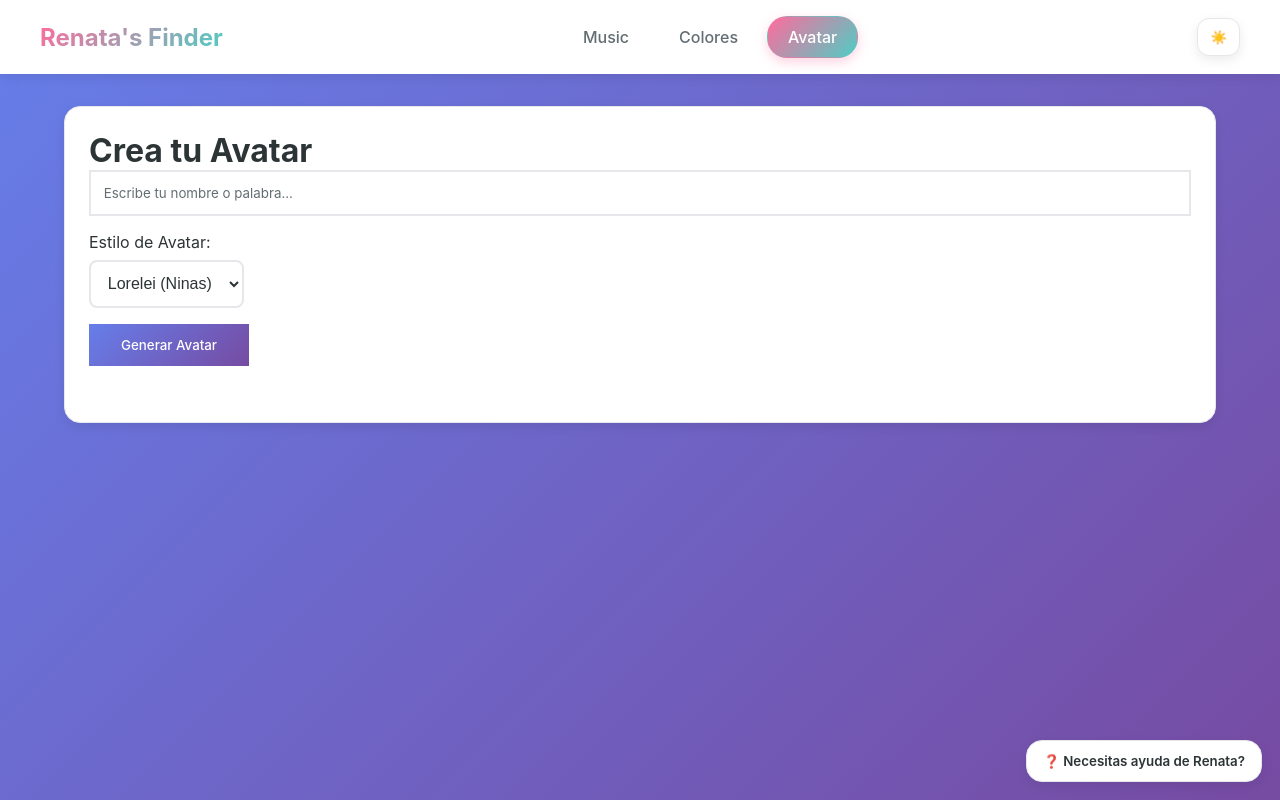
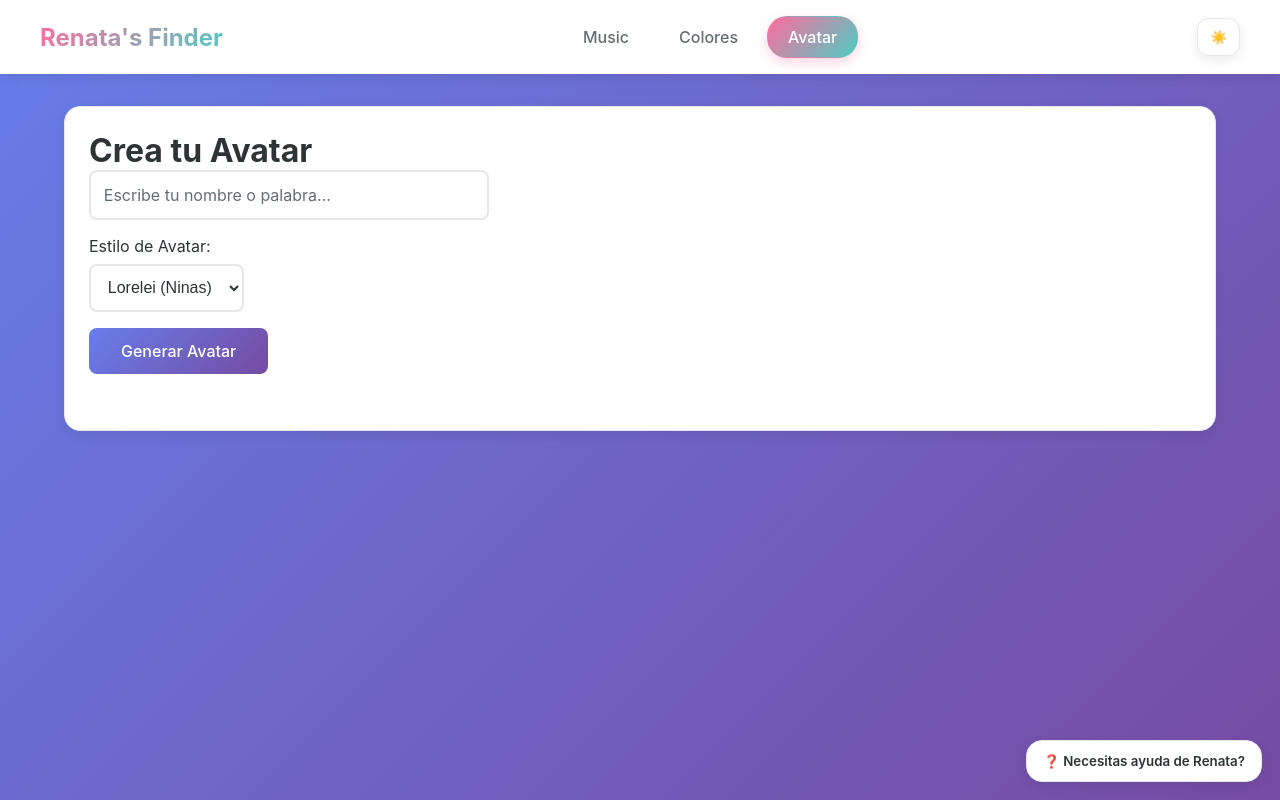
Before and after one commit to Tiggreee/TriApp-Frontend, a React (Vite) app: page /avatar in a window 1280 px wide. Built offline with nearby package versions, Linux system fonts and the light colour scheme.

Commit message:
fix: correct CSS syntax in component stylesheets

```diff
--- a/src/components/Button.module.css
+++ b/src/components/Button.module.css
@@ -1,8 +1,8 @@
 .button {
   padding: 0.8rem 2rem;
-  fontSize: 1rem;
+  font-size: 1rem;
   border: none;
-  borderRadius: 8px;
+  border-radius: 8px;
   cursor: pointer;
   transition: transform 0.2s, box-shadow 0.2s;
   font-weight: 500;
@@ -29,15 +29,15 @@
 
 .small {
   padding: 0.5rem 1rem;
-  fontSize: 0.9rem;
-  borderRadius: 8px;
+  font-size: 0.9rem;
+  border-radius: 8px;
 }
 
 .chip {
   padding: 8px 12px;
-  borderRadius: 10px;
+  border-radius: 10px;
   border: 1px solid var(--border);
   background: var(--card);
   color: var(--text-primary);
-  fontSize: 0.9rem;
+  font-size: 0.9rem;
 }
--- a/src/components/Card.module.css
+++ b/src/components/Card.module.css
@@ -1,7 +1,7 @@
 .card {
-  backgroundColor: var(--card);
+  background-color: var(--card);
   padding: 2rem;
-  borderRadius: 16px;
+  border-radius: 16px;
   border: 2px solid var(--border);
-  marginBottom: 2rem;
+  margin-bottom: 2rem;
 }
--- a/src/components/Input.module.css
+++ b/src/components/Input.module.css
@@ -1,11 +1,11 @@
 .input {
   padding: 0.8rem;
-  fontSize: 1rem;
+  font-size: 1rem;
   border: 2px solid var(--border);
-  borderRadius: 8px;
+  border-radius: 8px;
   width: 100%;
-  maxWidth: 400px;
-  backgroundColor: var(--card);
+  max-width: 400px;
+  background-color: var(--card);
   color: var(--text-primary);
   transition: border-color 0.3s;
 }
```
